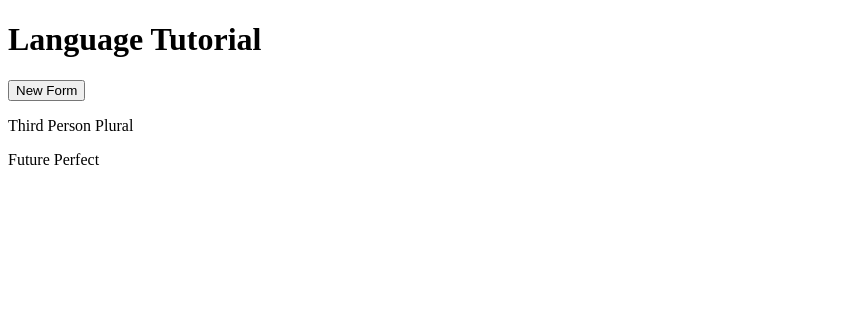
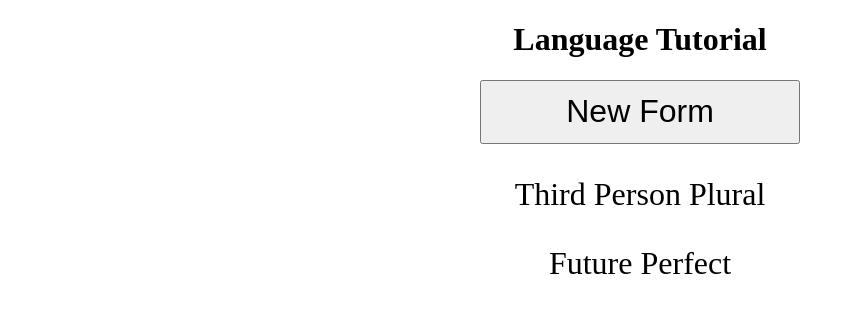
Before and after one commit to balevine/language-tutor, a plain HTML site: page index.html in a window 1280 px wide. Both pictures are taken after a click on the button "New Form". Shown: the whole page, without its empty margins (0-855 px from the left). Drawn offline with Linux system fonts and the light colour scheme.

Commit message:
add some style

```diff
--- a/index.html
+++ b/index.html
@@ -2,19 +2,22 @@
 <html>
 <head>
 <title>Language Tutorial</title>
+<link rel="stylesheet" href="style.css">
 </head>
 
 <body>
 
 <h1>Language Tutorial</h1>
 
+<div id="main">
 <button id="cueButton">New Form</button>
 
-<div>
-  <p id="cue"></p>
+<div id="cue">
+  <p id="form"></p>
   <p id="tense"></p>
 </div>
 
+</div>
 <script type="text/javascript" src="./language-data.js"></script>
 <script type="text/javascript" src="./language-tutor.js"></script>
 </body>
--- a/language-tutor.js
+++ b/language-tutor.js
@@ -6,18 +6,18 @@ function getCue(cues) {
 }
 
 function newCue() {
-  var cueDiv = document.getElementById("cue");
-  var tenseDiv = document.getElementById("tense");
+  var formElement = document.getElementById("form");
+  var tenseElement = document.getElementById("tense");
 
-  cueDiv.innerHTML = "";
-  tenseDiv.innerHTML = "";
+  formElement.innerHTML = "";
+  tenseElement.innerHTML = "";
 
   var personCue = getCue(person());
   var numberCue = getCue(number());
   var tenseCue = getCue(tense());
 
-  cueDiv.innerHTML = personCue + " " + numberCue;
-  tenseDiv.innerHTML = tenseCue;
+  formElement.innerHTML = personCue + " " + numberCue;
+  tenseElement.innerHTML = tenseCue;
 }
 
 function init() {
--- /dev/null
+++ b/style.css
@@ -0,0 +1,14 @@
+h1 {
+  text-align: center;
+}
+
+#main {
+  font-size: 200%;
+  text-align: center;
+}
+
+#cueButton {
+  font-size: 100%;
+  height: 2em;
+  width: 10em;
+}
```
